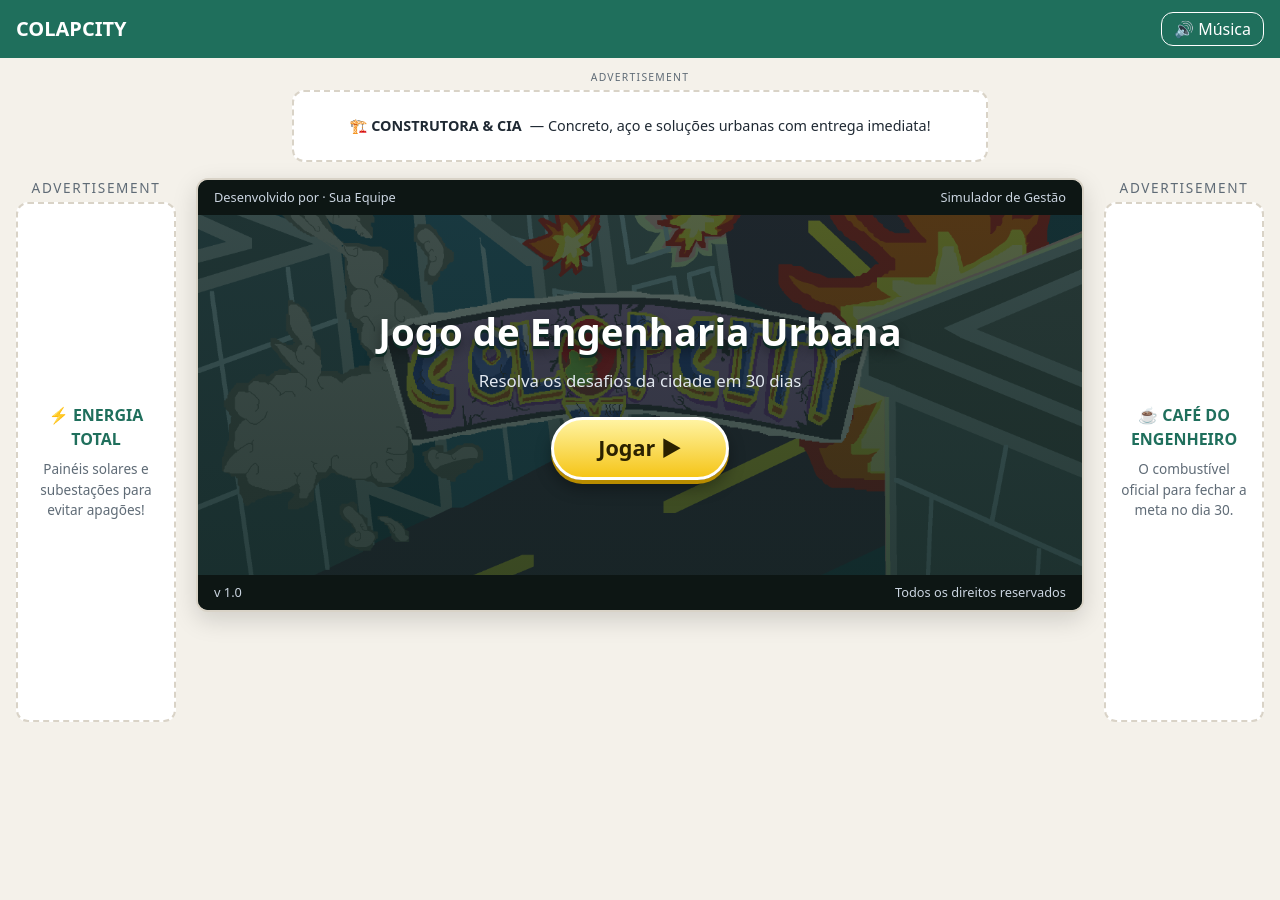
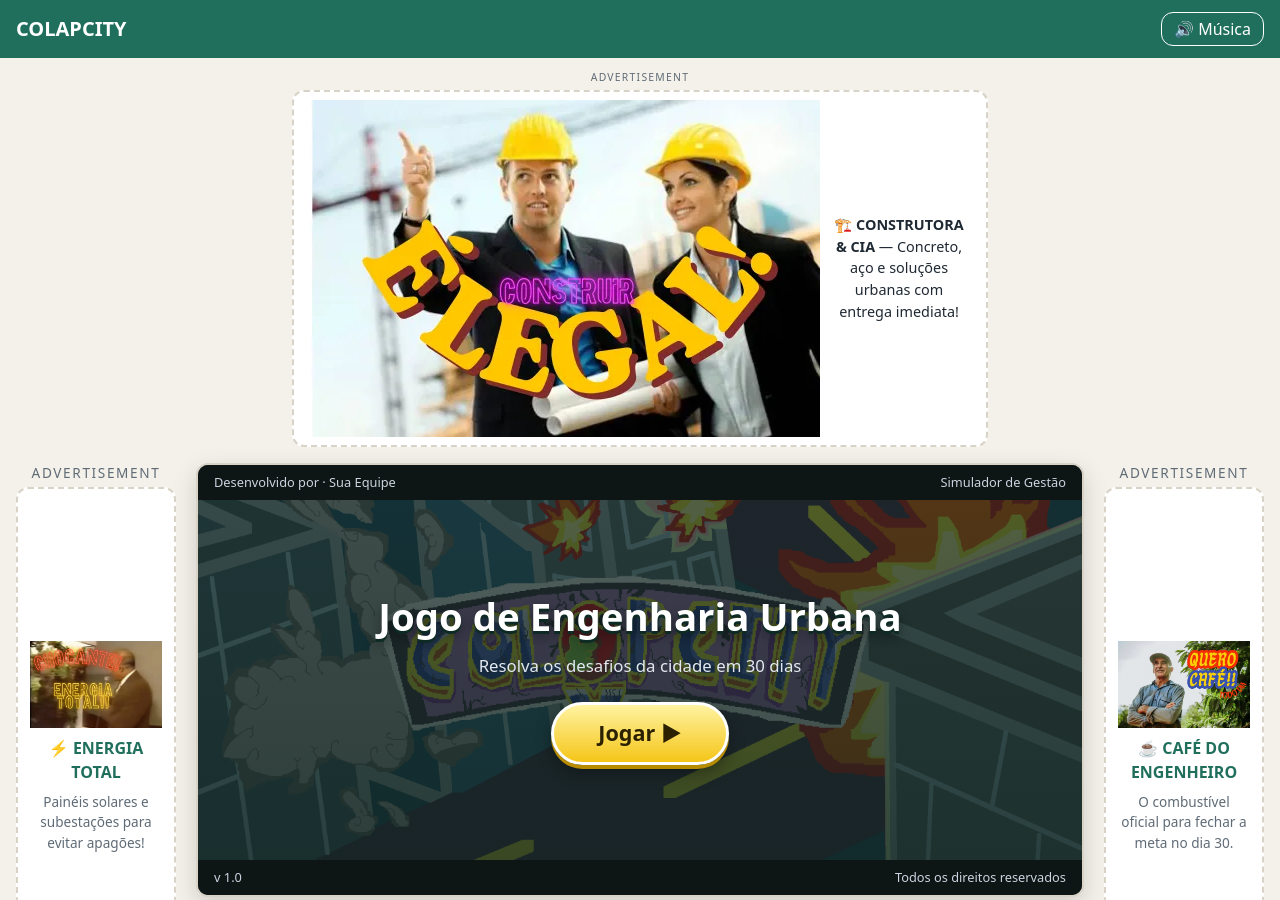
Before and after one commit to Gigohub/Projeto-Grupo-Scom, a website with bundled scripts: page index.html in a window 1280 px wide. Shown: the top 900 px of the page. Before the commit the page ends 800 px from the top, so only its background shows below. Built offline with nearby package versions, Linux system fonts and the light colour scheme.

Commit message:
feat(ui): update do index

```diff
--- a/index.html
+++ b/index.html
@@ -18,8 +18,8 @@
     <div class="anuncio-horizontal">
       <span class="anuncio-rotulo">ADVERTISEMENT</span>
       <a href="#" class="anuncio-caixa" onclick="return false;">
-        <!-- Para usar imagem pronta (728x90), troque o texto abaixo por: <img src="img/ad-topo.png" alt="Anúncio" /> -->
-        <strong>🏗️ CONSTRUTORA & CIA</strong> — Concreto, aço e soluções urbanas com entrega imediata!
+        <img src="img/construtor.webp" alt="Construtora & Cia" />
+        <span><strong>🏗️ CONSTRUTORA & CIA</strong> — Concreto, aço e soluções urbanas com entrega imediata!</span>
       </a>
     </div>
 
@@ -28,7 +28,7 @@
       <aside class="anuncio-lateral">
         <span class="anuncio-rotulo">ADVERTISEMENT</span>
         <a href="#" class="anuncio-caixa" onclick="return false;">
-          <!-- Para usar imagem pronta (160x600), troque o conteúdo abaixo por: <img src="img/ad-esquerda.png" alt="Anúncio" /> -->
+          <img src="img/choque.webp" alt="Energia Total" />
           <strong>⚡ ENERGIA TOTAL</strong>
           <span>Painéis solares e subestações para evitar apagões!</span>
         </a>
@@ -46,7 +46,7 @@
       <aside class="anuncio-lateral">
         <span class="anuncio-rotulo">ADVERTISEMENT</span>
         <a href="#" class="anuncio-caixa" onclick="return false;">
-          <!-- Para usar imagem pronta (160x600), troque o conteúdo abaixo por: <img src="img/ad-direita.png" alt="Anúncio" /> -->
+          <img src="img/cafe.webp" alt="Café do Engenheiro" />
           <strong>☕ CAFÉ DO ENGENHEIRO</strong>
           <span>O combustível oficial para fechar a meta no dia 30.</span>
         </a>
```
